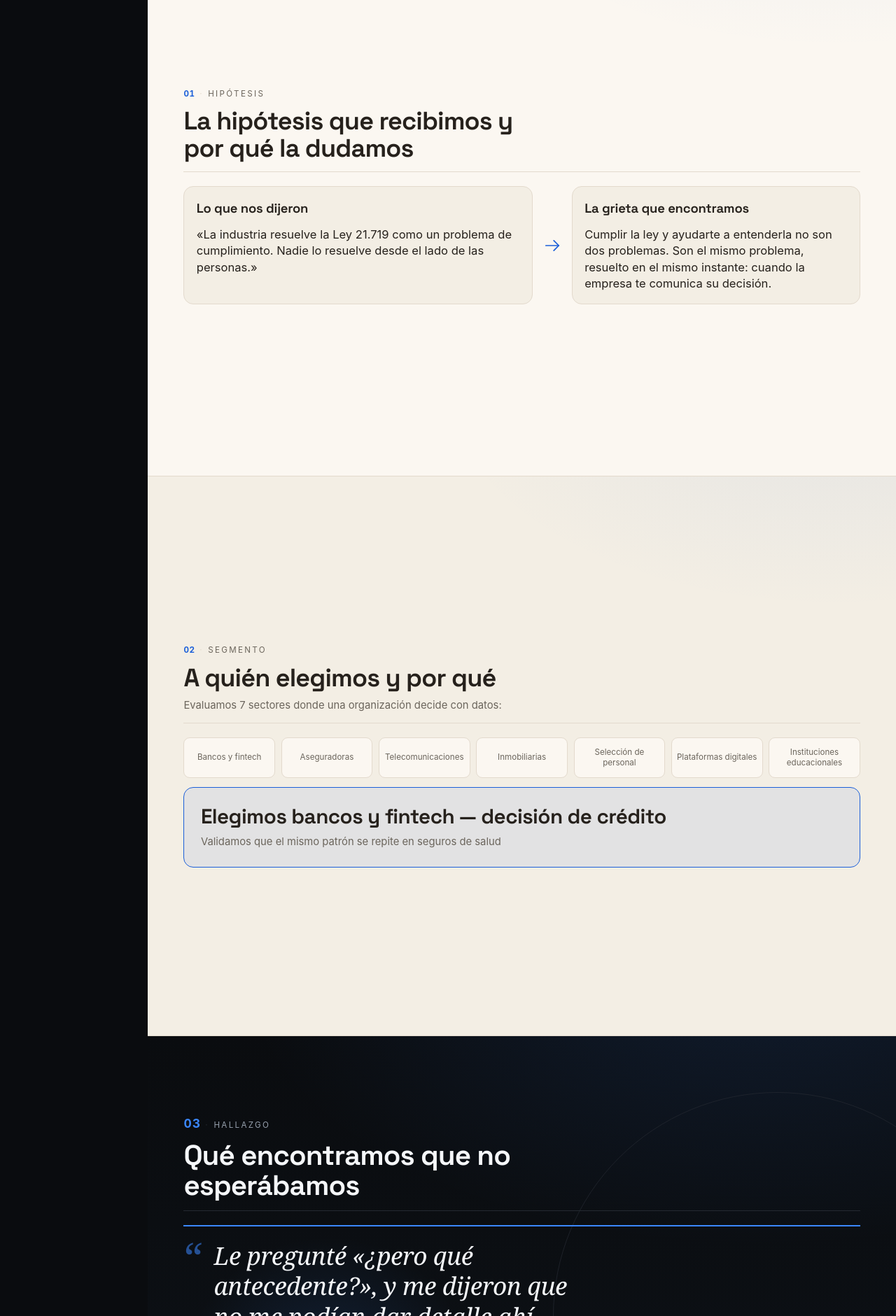
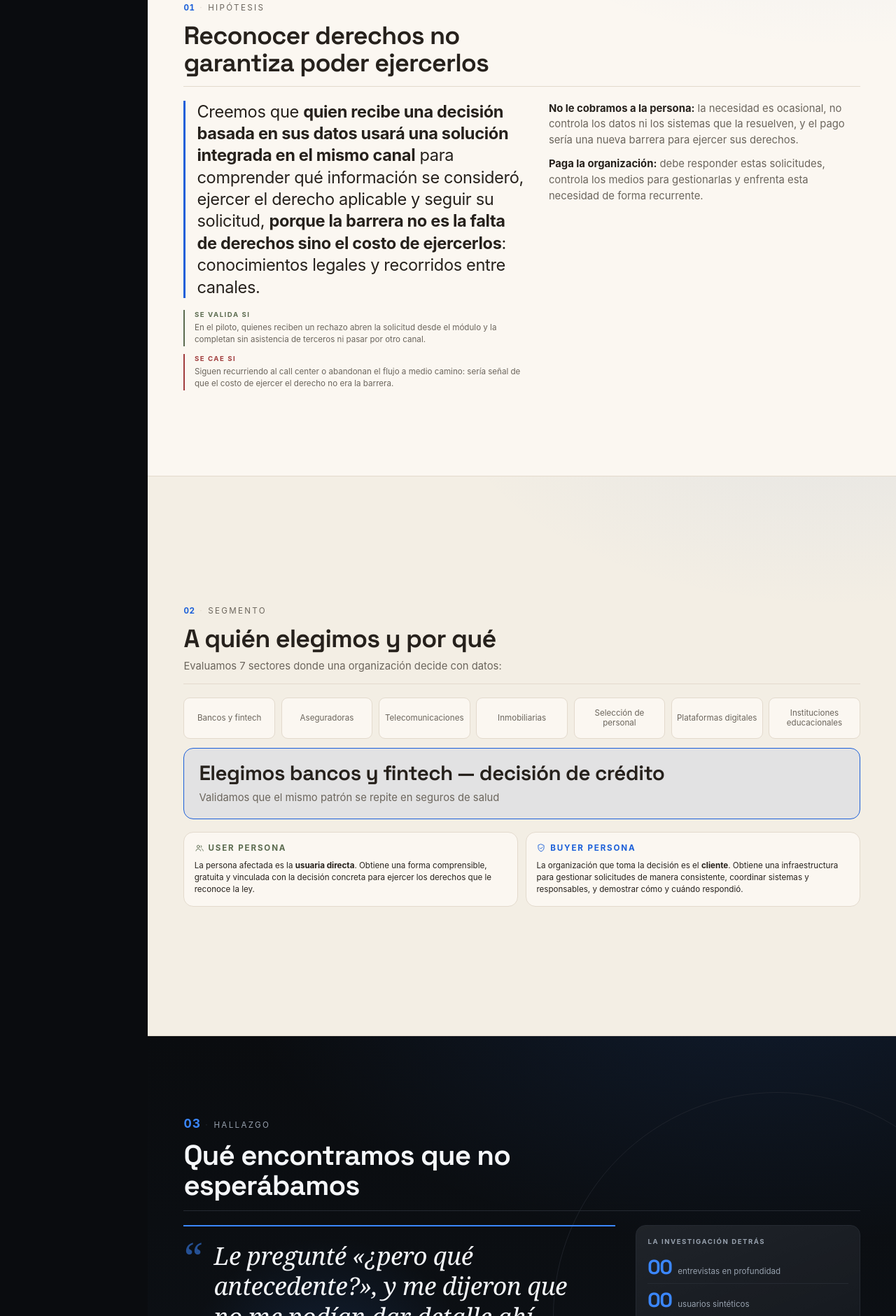
Before and after one commit to NicoleMatusP/diplomado-propuesta-Ley21.719, a plain HTML site: page presentacion-ley21719.html in a window 1280 px wide. Shown: the part 919-2800 px from the top of the page at 70% size. Drawn offline with Linux system fonts and the light colour scheme.

Commit message:
Hipótesis en forma canónica, personas y ficha de investigación
- Portada: nueva bajada bajo el logo.
- 01 Hipótesis: reescrita como "creemos que… porque…", con los
  criterios de validación y de refutación en oliva y rojo. Se
  explicita el supuesto causal, que es lo que se pone a prueba.
- 02 Segmento: se suman user persona y buyer persona, para dejar
  claro que el impacto llega a la persona común y no solo al
  cliente que paga.
- 03 Hallazgo: rediagramado en dos columnas. La cita a la
  izquierda y una tarjeta de evidencia a la derecha con las
  cifras del estudio, los patrones y el consentimiento. La
  sección baja de 601 a 490 px de alto.

Ojo: las cifras del estudio, los patrones y la línea de
consentimiento van con valores de ejemplo, marcados en rojo.
Hay que reemplazarlos con los datos reales antes de presentar.

Co-Authored-By: Claude Opus 5 <noreply@anthropic.com>

```diff
--- a/presentacion-ley21719.html
+++ b/presentacion-ley21719.html
@@ -209,11 +209,11 @@ main{ margin-left:var(--rail-w); }
 }
 /* Las tarjetas oscuras llevan un brillo diagonal muy leve, como en la referencia */
 .sec--dark .caja,
-.sec--dark .panel,
 .sec--dark .equipo li,
 .sec--dark .caja3,
 .sec--dark .pasos li,
-.sec--dark .col{
+.sec--dark .col,
+.sec--dark .ficha{
   background-image:linear-gradient(158deg, rgba(255,255,255,.05), rgba(255,255,255,0) 58%);
 }
 .caja{ background:var(--bg-alt); border-radius:var(--r); }
@@ -303,7 +303,7 @@ main{ margin-left:var(--rail-w); }
   font-size:var(--f-hero); font-weight:700; letter-spacing:-.034em; line-height:1.02;
 }
 .hero__sub{
-  margin-top:calc(var(--sp)*1.3); margin-inline:auto; max-width:44ch;
+  margin-top:calc(var(--sp)*1.3); margin-inline:auto; max-width:52ch;
   font-size:clamp(15px,2.7vh,24px); line-height:1.34; letter-spacing:-.012em;
   color:var(--ink-2);
 }
@@ -330,18 +330,29 @@ main{ margin-left:var(--rail-w); }
 }
 
 /* ============================================================
-   01 · HIPÓTESIS — dos columnas asimétricas + conector
+   01 · HIPÓTESIS — el enunciado manda, la justificación acompaña
    ============================================================ */
-.contraste{
-  display:grid; grid-template-columns:minmax(0,1.15fr) auto minmax(0,.95fr);
-  gap:calc(var(--sp)*1.2); align-items:stretch;
+.hipotesis{
+  display:grid; grid-template-columns:minmax(0,1.05fr) minmax(0,.95fr);
+  gap:calc(var(--sp)*2.4); align-items:start;
 }
-.contraste__flecha{ display:flex; align-items:center; justify-content:center; color:var(--accent); font-size:26px; }
-.panel{
-  padding:calc(var(--sp)*1.4); border:1px solid var(--line); border-radius:var(--r);
+.hipotesis__frase{
+  padding-left:calc(var(--sp)*1.3); border-left:3px solid var(--accent);
+  font-size:clamp(16px,2.95vh,26px); line-height:1.33; letter-spacing:-.015em;
 }
-.panel__tit{ font-family:var(--display); font-size:var(--f-h3); font-weight:650; letter-spacing:-.01em; }
-.panel__frase{ margin-top:calc(var(--sp)*1); font-size:calc(var(--f-body)*1.12); line-height:1.4; }
+.hipotesis__nota{ display:grid; gap:calc(var(--sp)*.9); color:var(--ink-2); line-height:1.55; }
+.prueba{ margin-top:calc(var(--sp)*1.4); display:grid; gap:calc(var(--sp)*.9); }
+.prueba li{ padding-left:calc(var(--sp)*1.1); border-left:2px solid var(--line); }
+.prueba .lbl{
+  display:block; font-size:var(--f-xs); letter-spacing:.16em; text-transform:uppercase;
+  font-weight:700; margin-bottom:.25em;
+}
+.prueba--si{ border-left-color:var(--olive) !important; }
+.prueba--si .lbl{ color:var(--olive); }
+.prueba--no{ border-left-color:var(--risk) !important; }
+.prueba--no .lbl{ color:var(--risk); }
+.prueba p{ color:var(--ink-2); font-size:var(--f-sm); line-height:1.5; }
+.hipotesis__nota b{ color:var(--ink); font-weight:650; }
 
 /* ============================================================
    02 · SEGMENTO — siete sectores evaluados + el elegido
@@ -353,9 +364,26 @@ main{ margin-left:var(--rail-w); }
   border:1px solid var(--line); border-radius:var(--r-sm); background:var(--bg-alt);
   color:var(--ink-2); font-size:var(--f-sm); line-height:1.25;
 }
+.personas{
+  margin-top:calc(var(--sp)*1.4);
+  display:grid; grid-template-columns:1fr 1fr; gap:calc(var(--sp)*.9);
+}
+.persona{
+  display:grid; gap:.5em; padding:calc(var(--sp)*1.15);
+  border:1px solid var(--line); border-radius:var(--r); background:var(--bg-alt);
+}
+.persona__lbl{
+  display:flex; align-items:center; gap:.5em;
+  font-size:var(--f-xs); letter-spacing:.16em; text-transform:uppercase; font-weight:700;
+}
+.persona__lbl .i{ font-size:14px; }
+.persona--user .persona__lbl{ color:var(--olive); }
+.persona--buyer .persona__lbl{ color:var(--accent); }
+.persona p{ font-size:var(--f-sm); line-height:1.5; }
+.persona b{ font-weight:650; }
 .elegido{
   margin-top:calc(var(--sp)*1.1);
-  padding:calc(var(--sp)*2) calc(var(--sp)*1.9);
+  padding:calc(var(--sp)*1.5) calc(var(--sp)*1.7);
   border:1px solid var(--accent); border-radius:var(--r); background:var(--accent-bg);
   display:flex; flex-direction:column; gap:.55em;
 }
@@ -388,6 +416,42 @@ main{ margin-left:var(--rail-w); }
   color:var(--ink-2); font-size:var(--f-sm);
 }
 .cita__meta .quien{ color:var(--ink); font-weight:600; }
+/* La voz a la izquierda, la evidencia a la derecha */
+.hallazgo{
+  display:grid; grid-template-columns:minmax(0,1.5fr) minmax(0,.78fr);
+  gap:calc(var(--sp)*2.4); align-items:start;
+}
+.ficha{
+  padding:calc(var(--sp)*1.3); border:1px solid var(--line); border-radius:var(--r);
+  background:var(--bg-alt); display:grid; gap:calc(var(--sp)*1.15);
+}
+.ficha__lbl{
+  font-size:var(--f-xs); letter-spacing:.16em; text-transform:uppercase;
+  color:var(--ink-2); font-weight:700;
+}
+.ficha__datos{ display:grid; gap:calc(var(--sp)*.7); }
+.ficha__datos li{
+  display:flex; align-items:baseline; gap:.55em;
+  padding-bottom:calc(var(--sp)*.7); border-bottom:1px solid var(--line);
+}
+.ficha__datos li:last-child{ border-bottom:0; padding-bottom:0; }
+.dato__n{
+  font-family:var(--display); font-size:clamp(20px,3.6vh,32px); font-weight:700;
+  color:var(--accent); line-height:1; font-variant-numeric:tabular-nums; letter-spacing:-.02em;
+}
+.dato__t{ color:var(--ink-2); font-size:var(--f-sm); line-height:1.25; }
+.ficha__patrones{ display:grid; gap:.45em; }
+.ficha__patrones li{
+  position:relative; padding-left:1em; color:var(--ink); font-size:var(--f-sm); line-height:1.35;
+}
+.ficha__patrones li::before{
+  content:""; position:absolute; left:0; top:.62em; width:.5em; height:1px; background:var(--accent);
+}
+.ficha__consent{
+  display:flex; gap:.55em; align-items:flex-start; padding-top:calc(var(--sp)*.9);
+  border-top:1px solid var(--line); color:var(--ink-2); font-size:var(--f-xs); line-height:1.5;
+}
+.ficha__consent .i{ font-size:13px; color:var(--olive); flex:none; margin-top:.1em; }
 .cita-nota{
   margin-top:calc(var(--sp)*1.6); color:var(--ink-2);
   font-size:var(--f-sm); max-width:78ch; line-height:1.5;
@@ -619,12 +683,10 @@ tbody tr:last-child th, tbody tr:last-child td{ border-bottom:0; }
   .rail__item{ grid-template-columns:auto auto; gap:.45em; padding:.5em .55em; white-space:nowrap; }
   .rail__item .dash{ display:none; }
   .progreso{ left:0; top:calc(var(--nav-h) - 2px); width:var(--p,0%); height:2px; transition:width .12s linear; }
-  .contraste{ grid-template-columns:1fr; }
-  .contraste__flecha{ transform:rotate(90deg); padding:6px 0; }
       .sectores{ grid-template-columns:repeat(2,1fr); }
   .cita-bloque{ grid-template-columns:1fr; }
   .comilla{ display:none; }
-  .cambio, .propuesta, .columnas, .cajas-3, .actores, .dif{ grid-template-columns:1fr; }
+  .cambio, .propuesta, .columnas, .cajas-3, .dif, .personas, .hallazgo{ grid-template-columns:1fr; }
   /* La cifra protagonista se escala por ancho: en vertical no cabe a la altura del viewport */
   .cifra-hero{ font-size:clamp(30px, 12vw, 58px); }
   .cita{ max-width:none; }
@@ -712,7 +774,7 @@ tbody tr:last-child th, tbody tr:last-child td{ border-bottom:0; }
       <svg class="logo" viewBox="0 0 96 76" role="img" aria-label="Clario"><use href="#logo-clario"/></svg>
       <h1 class="hero__title">Clario</h1>
     </div>
-    <p class="hero__sub">La pasarela que convierte cada decisión basada en tus datos en una explicación que puedes entender, cuestionar y seguir.</p>
+    <p class="hero__sub">Un módulo integrado en los canales de la organización para que las personas comprendan, ejerzan sus derechos y soliciten la revisión de decisiones basadas en sus datos.</p>
 
     <div class="hero__creditos">
       <p class="hero__programa">Diplomado en Estrategia y Experiencia de Productos en la Era de la IA · FEN / UEjecutivos</p>
@@ -739,21 +801,29 @@ tbody tr:last-child th, tbody tr:last-child td{ border-bottom:0; }
   <div class="wrap">
     <header class="sec__head">
       <div class="sec__num"><span class="n">01</span><span class="sep">·</span><span>Hipótesis</span></div>
-      <h2 class="sec__title">La hipótesis que recibimos y por qué la dudamos</h2>
+      <h2 class="sec__title">Reconocer derechos no garantiza poder ejercerlos</h2>
     </header>
 
-    <div class="contraste">
-      <article class="panel caja">
-        <h3 class="panel__tit">Lo que nos dijeron</h3>
-        <p class="panel__frase">«La industria resuelve la Ley 21.719 como un problema de cumplimiento. Nadie lo resuelve desde el lado de las personas.»</p>
-      </article>
+    <div class="hipotesis">
+      <div>
+        <p class="hipotesis__frase">Creemos que <b>quien recibe una decisión basada en sus datos usará una solución integrada en el mismo canal</b> para comprender qué información se consideró, ejercer el derecho aplicable y seguir su solicitud, <b>porque la barrera no es la falta de derechos sino el costo de ejercerlos</b>: conocimientos legales y recorridos entre canales.</p>
 
-      <div class="contraste__flecha" aria-hidden="true"><svg class="i"><use href="#i-flecha"/></svg></div>
+        <ul class="prueba">
+          <li class="prueba--si">
+            <span class="lbl">Se valida si</span>
+            <p>En el piloto, quienes reciben un rechazo abren la solicitud desde el módulo y la completan sin asistencia de terceros ni pasar por otro canal.</p>
+          </li>
+          <li class="prueba--no">
+            <span class="lbl">Se cae si</span>
+            <p>Siguen recurriendo al call center o abandonan el flujo a medio camino: sería señal de que el costo de ejercer el derecho no era la barrera.</p>
+          </li>
+        </ul>
+      </div>
 
-      <article class="panel caja">
-        <h3 class="panel__tit">La grieta que encontramos</h3>
-        <p class="panel__frase">Cumplir la ley y ayudarte a entenderla no son dos problemas. Son el mismo problema, resuelto en el mismo instante: cuando la empresa te comunica su decisión.</p>
-      </article>
+      <div class="hipotesis__nota">
+        <p><b>No le cobramos a la persona:</b> la necesidad es ocasional, no controla los datos ni los sistemas que la resuelven, y el pago sería una nueva barrera para ejercer sus derechos.</p>
+        <p><b>Paga la organización:</b> debe responder estas solicitudes, controla los medios para gestionarlas y enfrenta esta necesidad de forma recurrente.</p>
+      </div>
     </div>
   </div>
 </section>
@@ -789,6 +859,18 @@ tbody tr:last-child th, tbody tr:last-child td{ border-bottom:0; }
       <h3>Elegimos bancos y fintech — decisión de crédito</h3>
       <p>Validamos que el mismo patrón se repite en seguros de salud</p>
     </div>
+
+    <div class="personas">
+      <article class="persona persona--user">
+        <p class="persona__lbl"><svg class="i"><use href="#i-users"/></svg>User persona</p>
+        <p>La persona afectada es la <b>usuaria directa</b>. Obtiene una forma comprensible, gratuita y vinculada con la decisión concreta para ejercer los derechos que le reconoce la ley.</p>
+      </article>
+
+      <article class="persona persona--buyer">
+        <p class="persona__lbl"><svg class="i"><use href="#i-escudo"/></svg>Buyer persona</p>
+        <p>La organización que toma la decisión es el <b>cliente</b>. Obtiene una infraestructura para gestionar solicitudes de manera consistente, coordinar sistemas y responsables, y demostrar cómo y cuándo respondió.</p>
+      </article>
+    </div>
   </div>
 </section>
 
@@ -814,6 +896,8 @@ tbody tr:last-child th, tbody tr:last-child td{ border-bottom:0; }
       <h2 class="sec__title">Qué encontramos que no esperábamos</h2>
     </header>
 
+    <div class="hallazgo">
+      <div>
         <figure class="cita-bloque">
           <span class="comilla" aria-hidden="true">“</span>
           <div>
@@ -827,6 +911,33 @@ tbody tr:last-child th, tbody tr:last-child td{ border-bottom:0; }
         </figure>
 
         <p class="cita-nota">Lo mismo nos dijo Valentina sobre su isapre: <em>«nunca me supieron explicar bien el criterio.»</em></p>
+      </div>
+
+      <aside class="ficha">
+        <p class="ficha__lbl">La investigación detrás</p>
+
+        <ul class="ficha__datos">
+          <li><span class="dato__n">00</span><span class="dato__t">entrevistas en profundidad</span></li>
+          <li><span class="dato__n">00</span><span class="dato__t">usuarios sintéticos</span></li>
+          <li><span class="dato__n">00</span><span class="dato__t">patrones identificados</span></li>
+        </ul>
+
+        <div>
+          <p class="ficha__lbl" style="margin-bottom:.6em">Patrones que nos llevaron a la solución</p>
+          <ul class="ficha__patrones">
+            <li>Primer patrón</li>
+            <li>Segundo patrón</li>
+            <li>Tercer patrón</li>
+          </ul>
+          <p style="margin-top:.7em"><span class="mark">completar cifras y patrones</span></p>
+        </div>
+
+        <p class="ficha__consent">
+          <svg class="i" aria-hidden="true"><use href="#i-check"/></svg>
+          <span>Los entrevistados autorizaron el uso de su nombre e información personal. <span class="mark">confirmar</span></span>
+        </p>
+      </aside>
+    </div>
   </div>
 </section>
 
```
Also changed, not shown: 1 other file. Lines whose indentation alone changed are shown as unchanged.
